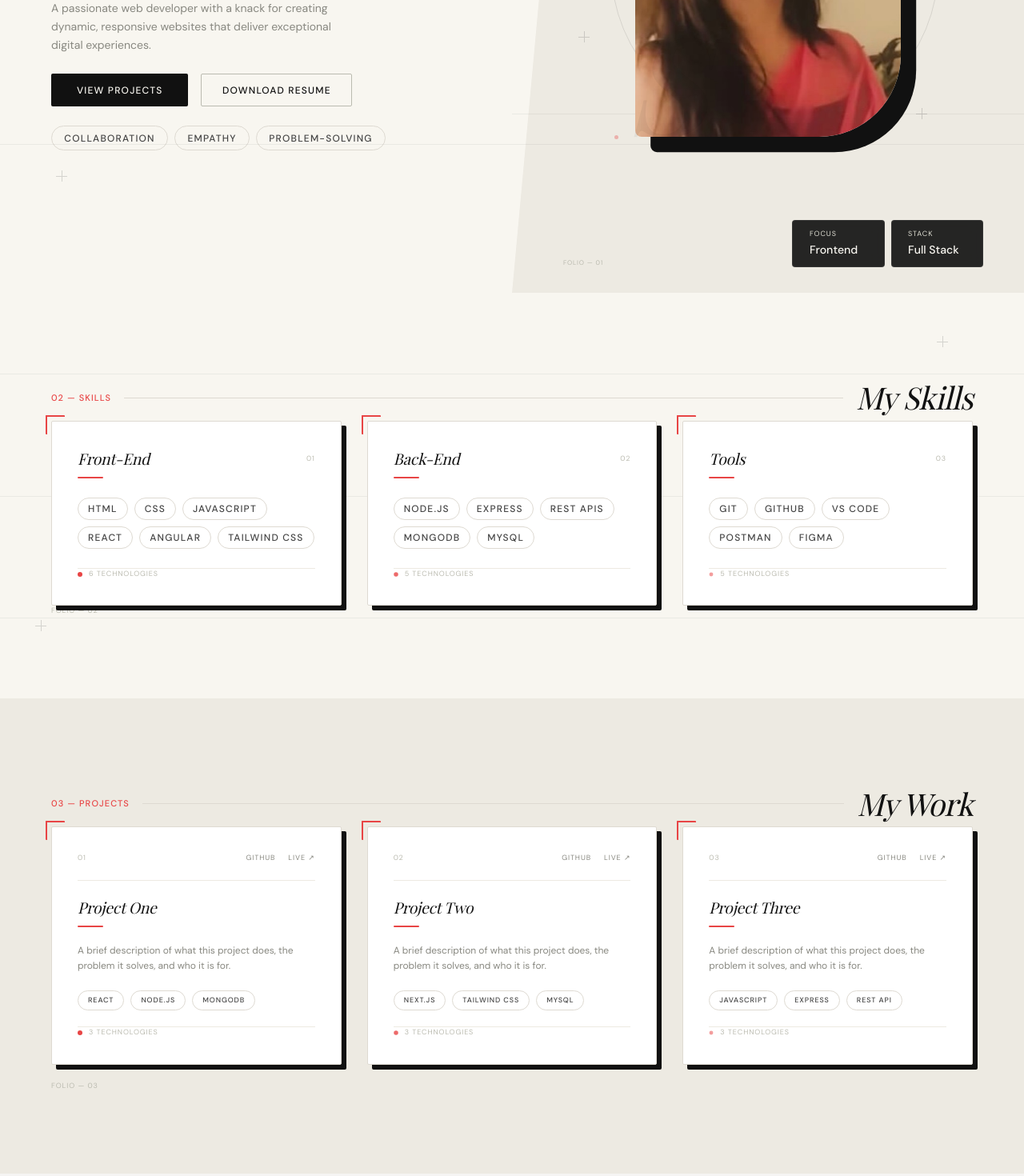
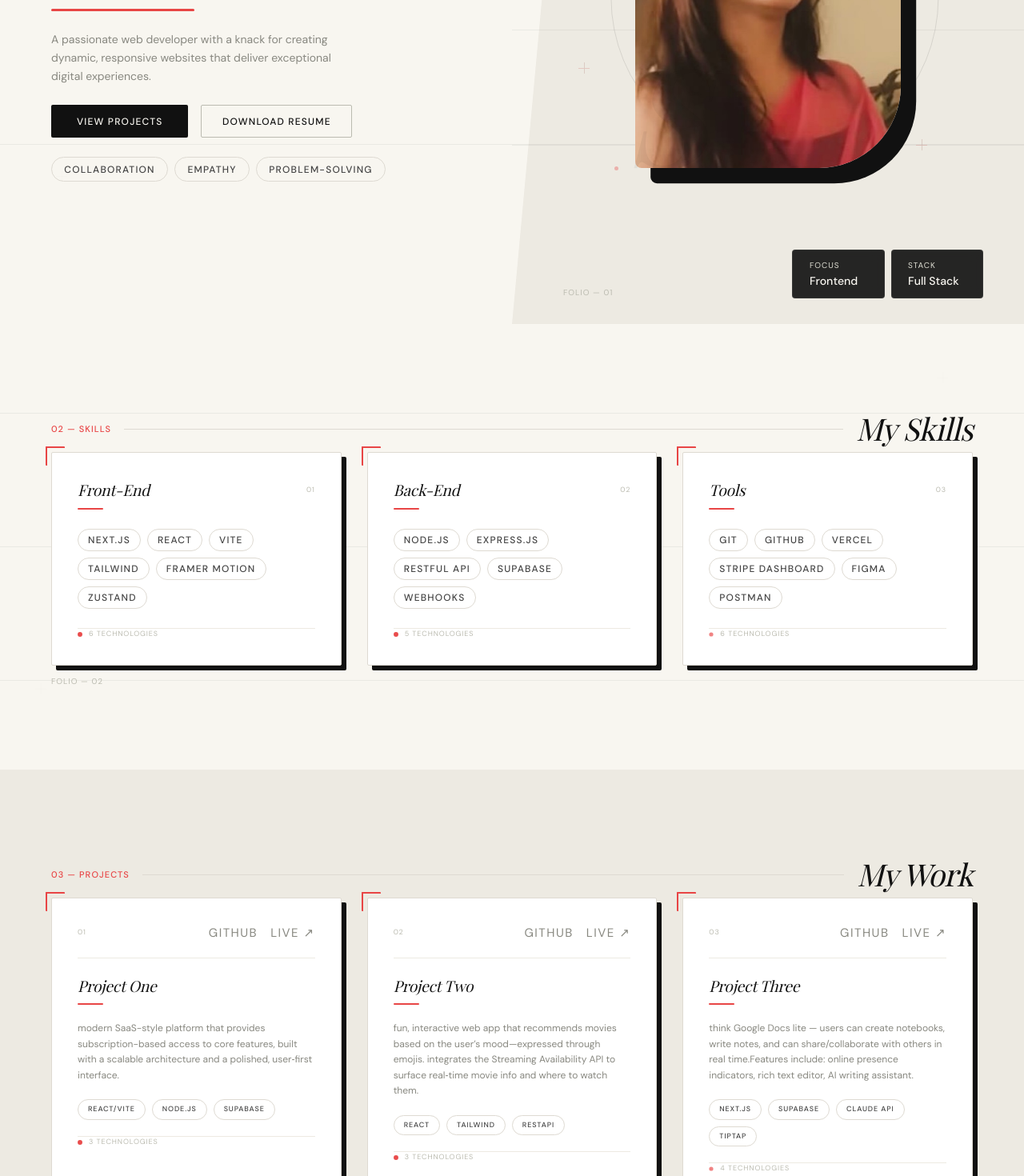
Before and after one commit to Sabeen44/sabeen-portfolio-updated, a Next.js app: page / in a window 1280 px wide. Shown: the part 460-1930 px from the top of the page at 80% size. Built offline with nearby package versions, Linux system fonts and the light colour scheme; a web font is replaced by a local one.

Commit message:
ReadMe updated

```diff
--- a/public/resume.html
+++ b/public/resume.html
@@ -412,7 +412,7 @@
           <a href="tel:4254638769">425-463-8769</a>
         </div>
         <div class="contact-item">
-          <a href="mailto:ch.sabeen@gmail.com">ch.sabeen@gmail.com</a>
+          <a href="mailto:ch.sabeen@gmail.com">craftedstack@gmail.com</a>
         </div>
         <div class="contact-item">
           <a href="https://sabeen44.github.io/Portfolio/" target="_blank">sabeen44.github.io/Portfolio</a>
@@ -493,31 +493,48 @@
 
         <div class="project-item">
           <div class="project-header">
-            <span class="project-name">Little Lemon</span>
-            <a href="https://github.com/Sabeen44/little-lemon.git" class="project-link" target="_blank">github.com/Sabeen44/little-lemon</a>
+            <span class="project-name">DigiReach</span>
+            <a href="https://github.com/Sabeen44/digiReach" class="project-link" target="_blank">github.com/Sabeen44/digiReach.git</a>
           </div>
           <p class="project-desc">
-            A modern responsive front-end app that allows users to reserve a table at a restaurant. Designed with accessibility and smooth UX in mind.
+           Redesigned and rebuilt a client’s website into a modern SaaS-style platform, improving UI clarity, performance, and maintainability
           </p>
           <div>
-            <span class="tech-tag">React</span>
-            <span class="tech-tag">Tailwind CSS</span>
-            <span class="tech-tag">Responsive</span>
+            <span class="tech-tag">React/Vite</span>
+            <span class="tech-tag">Tailwind</span>
+              <span class="tech-tag">Supabase</span>
+            <span class="tech-tag">Node</span>
           </div>
         </div>
 
         <div class="project-item">
           <div class="project-header">
-            <span class="project-name">Emojify</span>
-            <a href="https://github.com/Sabeen44/emojify" class="project-link" target="_blank">github.com/Sabeen44/emojify</a>
+            <span class="project-name">PickFlick</span>
+            <a href="https://github.com/Sabeen44/emojify" class="project-link" target="_blank">github.com/Sabeen44/PickFlick</a>
           </div>
           <p class="project-desc">
-            An app that helps users discover movies based on their mood, expressed through emoji selections. Integrates the Streaming Availability API to surface real-time movie info.
+            Fun,interactive website to choose a movie based on users mood expressed through Emojis. Integrates the Streaming Availability API to surface real-time movie info.
           </p>
           <div>
-            <span class="tech-tag">JavaScript</span>
+            <span class="tech-tag">React</span>
             <span class="tech-tag">REST API</span>
-            <span class="tech-tag">UI/UX</span>
+            <span class="tech-tag">Tailwind</span>
+          </div>
+        </div>
+
+        <div class="project-item">
+          <div class="project-header">
+            <span class="project-name">Noted</span>
+            <a href="https://github.com/Sabeen44/emojify" class="project-link" target="_blank">github.com/Sabeen44/Noted</a>
+          </div>
+          <p class="project-desc">
+            Think Google Docs lite — users create notebooks, write markdown notes, and can share/collaborate with others in real time.
+          </p>
+          <div>
+            <span class="tech-tag">Next.js</span>
+            <span class="tech-tag">Supabase</span>
+            <span class="tech-tag">TipTap</span>
+             <span class="tech-tag">Claude API</span>
           </div>
         </div>
       </section>
--- a/src/app/components/Contact.js
+++ b/src/app/components/Contact.js
@@ -4,9 +4,9 @@ import { motion, useInView } from 'framer-motion';
 import { useRef } from 'react';
 
 const links = [
-  { label: 'Email', value: 'sh.sabeen@gmail.com', href: 'mailto:sh.sabeen@gmail.com' },
-  { label: 'GitHub', value: 'Sabeen44', href: 'https://github.com/Sabeen44' },
-  { label: 'LinkedIn', value: 'Sabeen', href: '#' },
+  { label: 'Email', value: 'craftedstack@gmail.com', href: 'mailto:craftedstack@gmail.com' },
+  { label: 'GitHub', value: '@Sabeen44', href: 'https://github.com/Sabeen44' },
+  { label: 'LinkedIn', value: '@Sabeen', href: 'https://www.linkedin.com/in/sabeen-chaudhry/' },
 ];
 
 function CrossMark({ style }) {
@@ -138,6 +138,8 @@ export default function Contact() {
               <motion.a
                 key={link.label}
                 href={link.href}
+                target="_blank"
+                rel="noopener noreferrer"
                 initial={{ opacity: 0, x: 24 }}
                 animate={inView ? { opacity: 1, x: 0 } : {}}
                 transition={{ delay: 0.2 + i * 0.12, duration: 0.6 }}
@@ -198,13 +200,13 @@ export default function Contact() {
         >
           <span
             className="uppercase tracking-widest"
-            style={{ fontFamily: 'var(--font-dm-sans)', fontSize: '9px', color: '#444444' }}
+            style={{ fontFamily: 'var(--font-dm-sans)', fontSize: '10px', color: '#5c5b5b' }}
           >
-            © 2024 Sabeen. All rights reserved.
+            © 2026 Sabeen. All rights reserved.
           </span>
           <span
             className="uppercase tracking-widest hidden md:block"
-            style={{ fontFamily: 'var(--font-dm-sans)', fontSize: '9px', color: '#444444' }}
+            style={{ fontFamily: 'var(--font-dm-sans)', fontSize: '10px', color: '#5d5c5c' }}
           >
             Folio — 05
           </span>
--- /dev/null
+++ b/src/app/components/Footer.js
@@ -0,0 +1,51 @@
+export default function Footer() {
+  return (
+    <footer className="border-t border-ivory-faint py-40 px-fluid text-ink-muted bg-red-500">
+      <div className="max-w-5xl mx-auto flex flex-col md:flex-row items-center justify-between gap-6">
+
+        {/* Left side — copyright */}
+        <p
+          className="font-dm tracking-widest uppercase text-[10px]"
+        >
+          © {new Date().getFullYear()} Sabeen — All Rights Reserved
+        </p>
+
+        {/* Right side — links */}
+        <div className="flex items-center gap-8">
+          <a
+            href="mailto:sabeen@example.com"
+            className="
+              font-dm uppercase tracking-widest text-[11px]
+              hover:text-ink transition-colors
+            "
+          >
+            Email
+          </a>
+
+          <a
+            href="https://github.com/Sabeen44"
+            target="_blank"
+            className="
+              font-dm uppercase tracking-widest text-[11px]
+              hover:text-ink transition-colors
+            "
+          >
+            GitHub
+          </a>
+
+          <a
+            href="https://linkedin.com/in/your-link"
+            target="_blank"
+            className="
+              font-dm uppercase tracking-widest text-[11px]
+              hover:text-ink transition-colors
+            "
+          >
+            LinkedIn
+          </a>
+        </div>
+
+      </div>
+    </footer>
+  );
+}
--- a/src/app/components/Hero.js
+++ b/src/app/components/Hero.js
@@ -23,8 +23,8 @@ const chips = [
 function CrossMark({ style }) {
   return (
     <div className="absolute" style={{ opacity: 0.15, ...style }}>
-      <div style={{ position: 'absolute', width: '14px', height: '1px', background: '#111111', top: 0, left: '-7px' }} />
-      <div style={{ position: 'absolute', width: '1px', height: '14px', background: '#111111', top: '-7px', left: 0 }} />
+      <div style={{ position: 'absolute', width: '14px', height: '1px', background: '#bd0f0f', top: 0, left: '-7px' }} />
+      <div style={{ position: 'absolute', width: '1px', height: '14px', background: '#792020', top: '-7px', left: 0 }} />
     </div>
   );
 }
@@ -136,7 +136,7 @@ export default function Hero() {
           </a>
 
           <a
-            href="#"
+            href="/resume.html"
             className="text-xs tracking-widest uppercase font-medium transition-colors"
             style={{
               color: '#111111',
@@ -190,38 +190,6 @@ export default function Hero() {
           ))}
         </motion.div>
 
-        {/* Info chips */}
-        {/* <motion.div
-          custom={5} variants={fadeUp} initial="hidden" animate="show"
-          className="flex gap-2 flex-wrap"
-        >
-          {chips.map((chip) => (
-            <div
-              key={chip.label}
-              style={{
-                background: '#111111',
-                padding: 'clamp(8px, 0.8vw, 11px) clamp(14px, 1.6vw, 22px)',
-                borderRadius: '4px',
-                minWidth: 'clamp(110px, 10vw, 150px)',
-                display: 'inline-flex',
-                flexDirection: 'column',
-              }}
-            >
-              <span
-                className="uppercase tracking-widest"
-                style={{ fontSize: '9px', color: '#666660', fontFamily: 'var(--font-dm-sans)', marginBottom: '2px' }}
-              >
-                {chip.label}
-              </span>
-              <span
-                className="font-medium"
-                style={{ fontSize: 'clamp(12px, 1.1vw, 16px)', color: '#F8F6F0', fontFamily: 'var(--font-dm-sans)' }}
-              >
-                {chip.value}
-              </span>
-            </div>
-          ))}
-        </motion.div> */}
 
       </div>
 
@@ -329,7 +297,7 @@ export default function Hero() {
             left: 'clamp(-20px, -1vw, -12px)',
             width: 'clamp(26px, 2.5vw, 60px)',
             height: 'clamp(26px, 2.5vw, 60px)',
-            borderTop: '5px solid c',
+            borderTop: '5px solid #E84545',
             borderLeft: '5px solid #E84545',
             borderRadius: '2px',
             zIndex: 4,
@@ -384,7 +352,7 @@ export default function Hero() {
           style={{
             bottom: 'clamp(20px, 2.5vw, 36px)',
             left: 'clamp(24px, 5vw, 80px)',
-            fontSize: 'clamp(8px, 0.6vw, 10px)',
+            fontSize: 'clamp(10px, 0.6vw, 10px)',
             color: '#BBBBB0',
             fontFamily: 'var(--font-dm-sans)',
             zIndex: 5,
@@ -418,7 +386,7 @@ export default function Hero() {
     >
       <span
         className="uppercase tracking-widest"
-        style={{ fontSize: '9px', color: '#dfdfd4', fontFamily: 'var(--font-dm-sans)', marginBottom: '2px' }}
+        style={{ fontSize: '10px', color: '#dfdfd4', fontFamily: 'var(--font-dm-sans)', marginBottom: '2px' }}
       >
         {chip.label}
       </span>
--- a/src/app/components/Navbar.js
+++ b/src/app/components/Navbar.js
@@ -4,7 +4,7 @@ const navLinks = ["Projects", "Skills", "About", "Resume"];
 
 export default function Navbar() {
   return (
-    <nav className="flex items-center justify-between px-15 py-6 border-b border-ivory-faint relative z-10 bg-stone-50">
+    <nav className="flex items-center justify-between !px-16 !py-5 relative z-10 bg-stone-50">
       <span className="font-sans font-medium tracking-widest text-ink text-fluid-label uppercase">
         Portfolio.
       </span>
--- a/src/app/components/Projects.js
+++ b/src/app/components/Projects.js
@@ -7,37 +7,41 @@ const projects = [
   {
     number: '01',
     title: 'Project One',
-    description: 'A brief description of what this project does, the problem it solves, and who it is for.',
-    tags: ['React', 'Node.js', 'MongoDB'],
+    description: 'modern SaaS-style platform that provides subscription-based access to core features, built with a scalable architecture and a polished, user‑first interface.',
+    tags: ['React/Vite', 'Node.js', 'Supabase'],
     liveUrl: '#',
     githubUrl: '#',
   },
   {
     number: '02',
     title: 'Project Two',
-    description: 'A brief description of what this project does, the problem it solves, and who it is for.',
-    tags: ['Next.js', 'Tailwind CSS', 'MySQL'],
+    description: 'fun, interactive web app that recommends movies based on the user’s mood—expressed through emojis. integrates the Streaming Availability API to surface real‑time movie info and where to watch them.',
+    tags: ['React', 'Tailwind', 'RESTapi'],
     liveUrl: '#',
     githubUrl: '#',
   },
   {
     number: '03',
     title: 'Project Three',
-    description: 'A brief description of what this project does, the problem it solves, and who it is for.',
-    tags: ['JavaScript', 'Express', 'REST API'],
+    description: ' think Google Docs lite — users can create notebooks, write notes, and can share/collaborate with others in real time.Features include: online presence indicators, rich text editor, AI writing assistant.',
+    tags: ['Next.js', 'Supabase', 'Claude API', 'TipTap'],
     liveUrl: '#',
     githubUrl: '#',
   },
 ];
-
 function CrossMark({ style }) {
   return (
     <div className="absolute pointer-events-none" style={{ opacity: 0.15, ...style }}>
-      <div style={{ position: 'absolute', width: '14px', height: '1px', background: '#111111', top: 0, left: '-7px' }} />
-      <div style={{ position: 'absolute', width: '1px', height: '14px', background: '#111111', top: '-7px', left: 0 }} />
+      <div style={{ position: 'absolute', width: '14px', height: '1px', background: '#1111', top: 0, left: '-7px' }} />
+      <div style={{ position: 'absolute', width: '1px', height: '14px', background: '#1111', top: '-7px', left: 0 }} />
     </div>
   );
 }
+
+
+
+
+
 
 function ProjectCard({ project, index }) {
   const ref = useRef(null);
@@ -92,7 +96,7 @@ function ProjectCard({ project, index }) {
           <a
             href={project.githubUrl}
             className="uppercase tracking-widest transition-colors"
-            style={{ fontFamily: 'var(--font-dm-sans)', fontSize: '9px', color: '#888880' }}
+            style={{ fontFamily: 'var(--font-dm-sans)', fontSize: '15px', color: '#888880' }}
             onMouseEnter={(e) => (e.currentTarget.style.color = '#E84545')}
             onMouseLeave={(e) => (e.currentTarget.style.color = '#888880')}
           >
@@ -101,7 +105,7 @@ function ProjectCard({ project, index }) {
           <a
             href={project.liveUrl}
             className="uppercase tracking-widest transition-colors"
-            style={{ fontFamily: 'var(--font-dm-sans)', fontSize: '9px', color: '#888880' }}
+            style={{ fontFamily: 'var(--font-dm-sans)', fontSize: '15px', color: '#888880' }}
             onMouseEnter={(e) => (e.currentTarget.style.color = '#E84545')}
             onMouseLeave={(e) => (e.currentTarget.style.color = '#888880')}
           >
@@ -260,7 +264,7 @@ export default function Projects() {
         {/* Editorial folio */}
         <div
           className="uppercase tracking-widest mt-16 hidden md:block"
-          style={{ fontFamily: 'var(--font-dm-sans)', fontSize: '9px', color: '#BBBBB0', marginTop:'20px' }}
+          style={{ fontFamily: 'var(--font-dm-sans)', fontSize: '10px', color: '#BBBBB0', marginTop:'20px' }}
         >
           Folio — 03
         </div>
--- a/src/app/components/Skills.js
+++ b/src/app/components/Skills.js
@@ -7,28 +7,35 @@ const skills = [
   {
     number: '01',
     category: 'Front-End',
-    items: ['HTML', 'CSS', 'JavaScript', 'React', 'Angular', 'Tailwind CSS'],
+    items: ['Next.js', 'React', 'Vite', 'Tailwind', 'Framer Motion', 'Zustand'],
   },
   {
     number: '02',
     category: 'Back-End',
-    items: ['Node.js', 'Express', 'REST APIs', 'MongoDB', 'MySQL'],
+    items: ['Node.js', 'Express.js', 'RESTful API', 'Supabase', 'Webhooks'],
   },
   {
     number: '03',
     category: 'Tools',
-    items: ['Git', 'GitHub', 'VS Code', 'Postman', 'Figma'],
+    items: ['Git', 'GitHub', 'Vercel', 'Stripe Dashboard', 'Figma', 'Postman'],
   },
 ];
 
 function CrossMark({ style }) {
   return (
     <div className="absolute pointer-events-none" style={{ opacity: 0.15, ...style }}>
-      <div style={{ position: 'absolute', width: '14px', height: '1px', background: '#111111', top: 0, left: '-7px' }} />
-      <div style={{ position: 'absolute', width: '1px', height: '14px', background: '#111111', top: '-7px', left: 0 }} />
+      <div style={{ position: 'absolute', width: '14px', height: '1px', background: '#1111', top: 0, left: '-7px' }} />
+      <div style={{ position: 'absolute', width: '1px', height: '14px', background: '#1111', top: '-7px', left: 0 }} />
     </div>
   );
 }
+// function CrossMark({ className }) {
+//   return (
+//     <div className={`absolute w-5 h-5 opacity-15 pointer-events-none ${className}`}>
+//       <span className="absolute w-3.5 h-px bg-black top-0 -left-[7px]" />
+//       <span className="absolute w-px h-3.5 bg-ink -top-[7px] left-0" />
+//     </div>
+//   )}
 
 function SkillCard({ skill, index }) {
   const ref = useRef(null);
@@ -222,8 +229,9 @@ export default function Skills() {
           className="uppercase tracking-widest mt-16 hidden md:block"
           style={{
             fontFamily: 'var(--font-dm-sans)',
-            fontSize: '9px',
+            fontSize: '10px',
             color: '#BBBBB0',
+            marginTop:"12px"
           }}
         >
           Folio — 02
--- a/src/app/page.js
+++ b/src/app/page.js
@@ -2,7 +2,8 @@ import Hero from './components/Hero';
 import Skills from './components/Skills';
 import Projects from './components/Projects';
 import About from './components/About';
-// import Contact from './components/Contact';
+import Footer from './components/Footer';
+import Contact from './components/Contact';
 
 
 
@@ -13,7 +14,8 @@ export default function Home() {
       <Skills />
       <Projects />
        <About />
-      {/* <Contact />   */}
+       {/* <Footer/> */}
+      <Contact />
 
     </main>
   );
```
Also changed, not shown: 1 other file (tests, documents, lock files or other folders).
